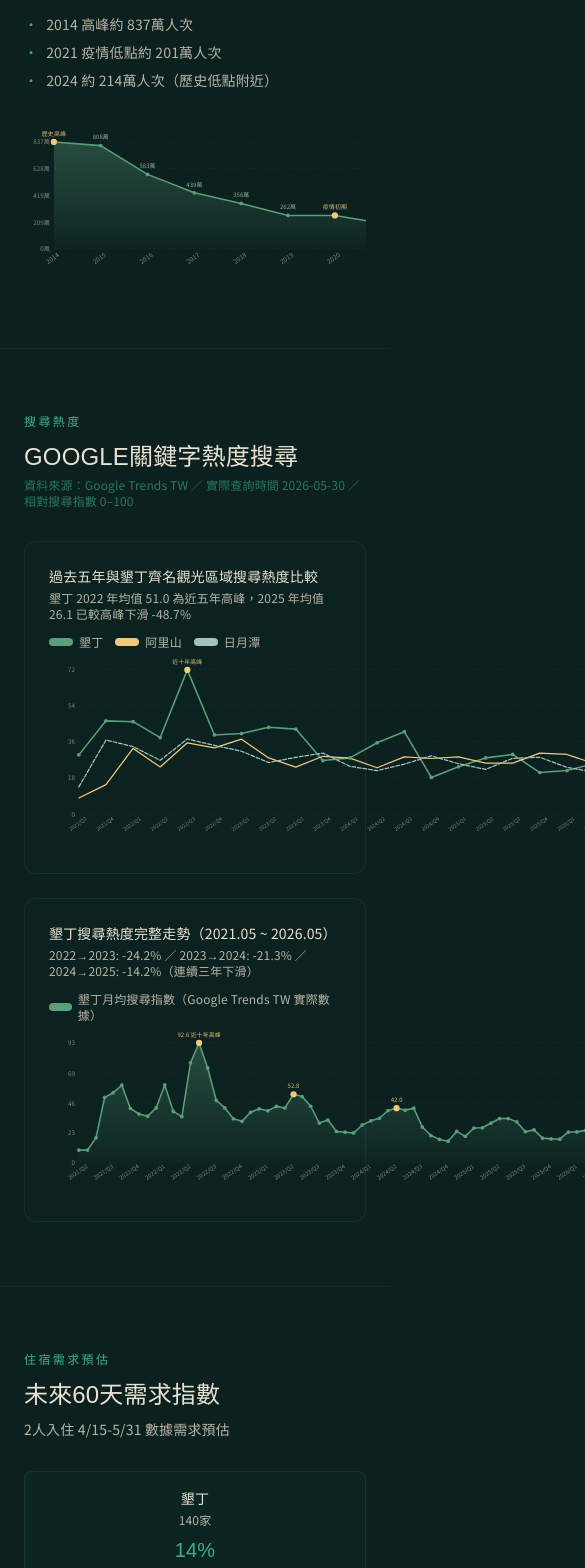
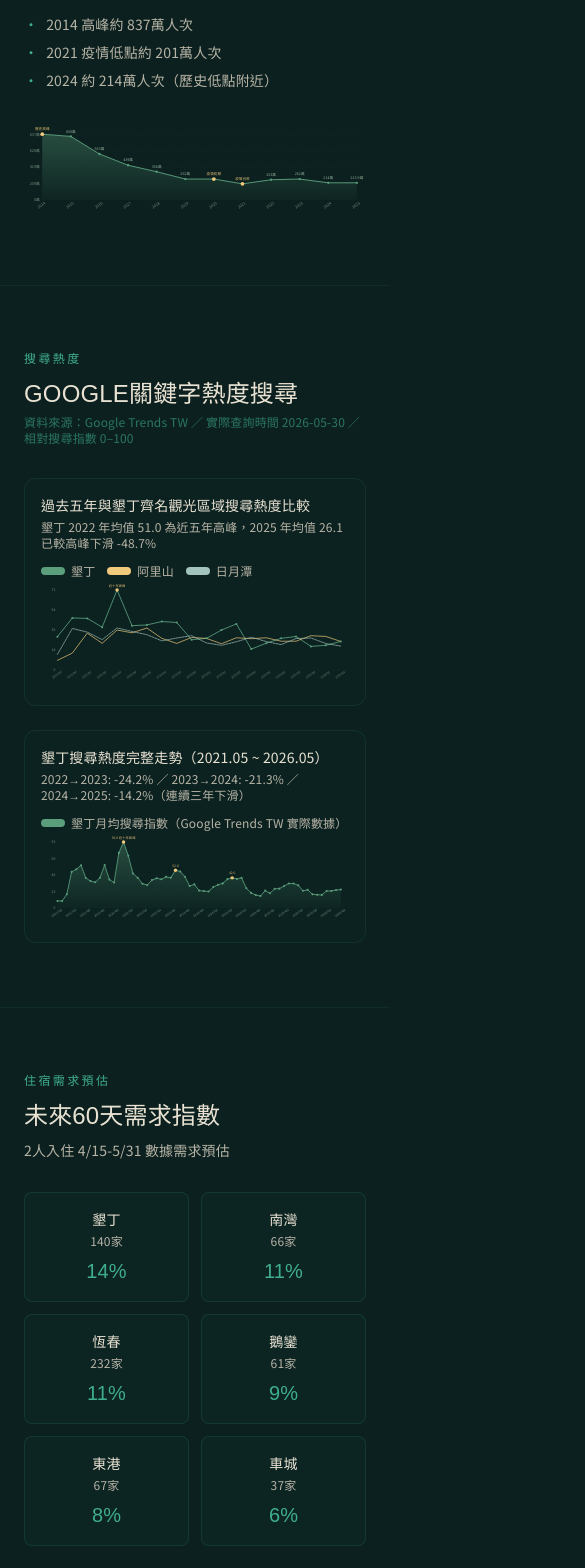
Before and after one commit to Samura87/aftertone-hospitality-lab, a Next.js app: page /cases/haijing in a window 390 px wide. Shown: the part 1880-3448 px from the top of the page, 585 px wide, since content can reach past the window. Built offline with nearby package versions, Linux system fonts and the light colour scheme.

Commit message:
fix: mobile case page — charts scale to width, demand grid 2-col

```diff
--- a/src/components/HaijingCase.tsx
+++ b/src/components/HaijingCase.tsx
@@ -96,7 +96,6 @@ function TourismLineChart({
     <svg
       viewBox={`0 0 ${W} ${H}`}
       className="w-full"
-      style={{ minWidth: 560 }}
       aria-label={yLabel ?? "折線圖"}
     >
       <defs>
@@ -286,7 +285,7 @@ export function HaijingCasePage() {
 
         {/* Chart1：五年三區域比較，墾丁峰值標記 */}
         <Reveal delay={0.2}>
-          <div className="mt-8 rounded-xl border border-jade/10 bg-moss/5 p-6">
+          <div className="mt-8 rounded-xl border border-jade/10 bg-moss/5 p-4 sm:p-6 overflow-hidden">
             <h3 className="text-sm font-500 text-sand">{d.googleTrends.chart1.subtitle}</h3>
             <p className="mt-1 text-xs text-sand-dim">{d.googleTrends.chart1.note}</p>
             <div className="mt-3 flex flex-wrap gap-3">
@@ -315,7 +314,7 @@ export function HaijingCasePage() {
 
         {/* Chart2：墾丁完整走勢單條折線 */}
         <Reveal delay={0.35}>
-          <div className="mt-6 rounded-xl border border-jade/10 bg-moss/5 p-6">
+          <div className="mt-6 rounded-xl border border-jade/10 bg-moss/5 p-4 sm:p-6 overflow-hidden">
             <h3 className="text-sm font-500 text-sand">{d.googleTrends.chart2.subtitle}</h3>
             <p className="mt-1 text-xs text-sand-dim">{d.googleTrends.chart2.note}</p>
             <div className="mt-3 flex items-center gap-1.5 text-xs text-sand-dim">
@@ -340,7 +339,7 @@ export function HaijingCasePage() {
           <p className="mt-2 text-sm text-sand-dim">{d.demandForecast.subtitle}</p>
         </Reveal>
         <Reveal delay={0.2}>
-          <div className="mt-8 grid gap-3 sm:grid-cols-3 lg:grid-cols-6">
+          <div className="mt-8 grid grid-cols-2 gap-3 sm:grid-cols-3 lg:grid-cols-6">
             {d.demandForecast.regions.map((r) => (
               <div key={r.name} className="rounded-lg border border-jade/15 bg-moss/10 p-4 text-center">
                 <p className="text-sm font-500 text-sand">{r.name}</p>
```
